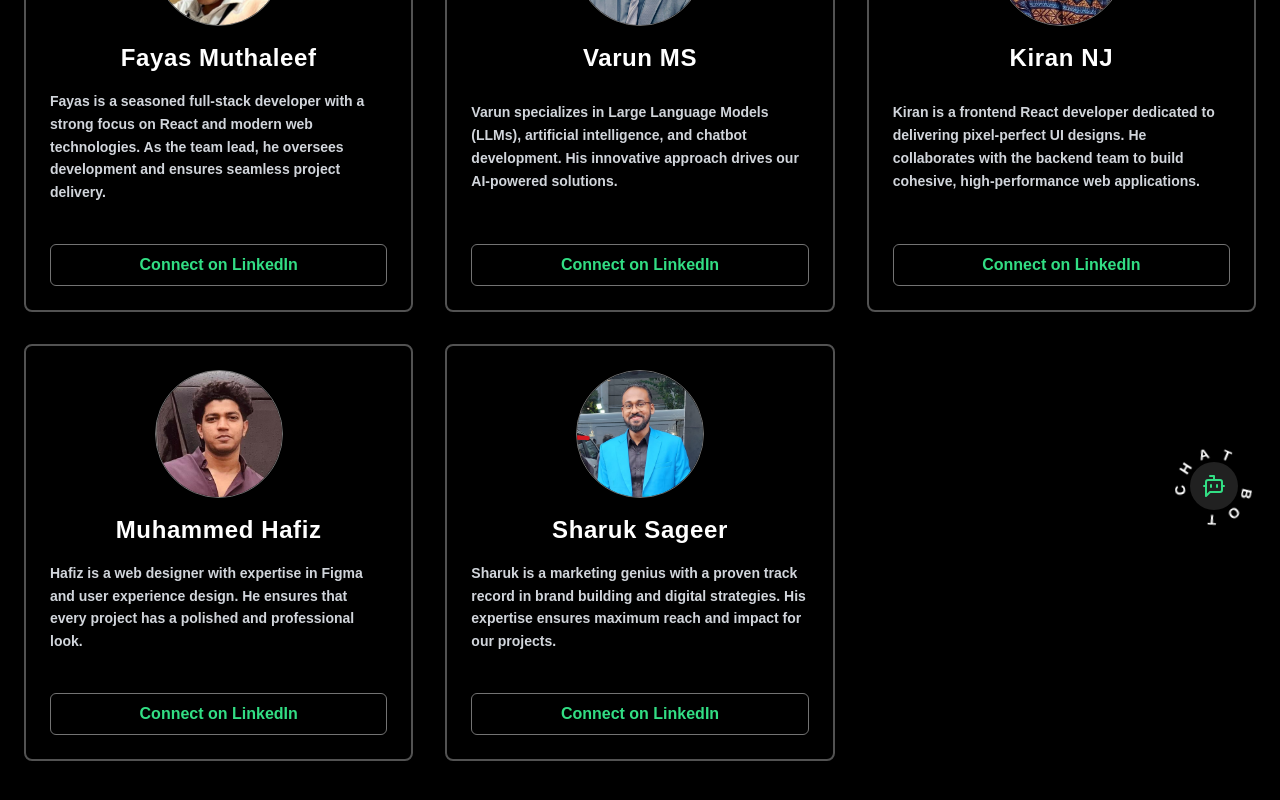
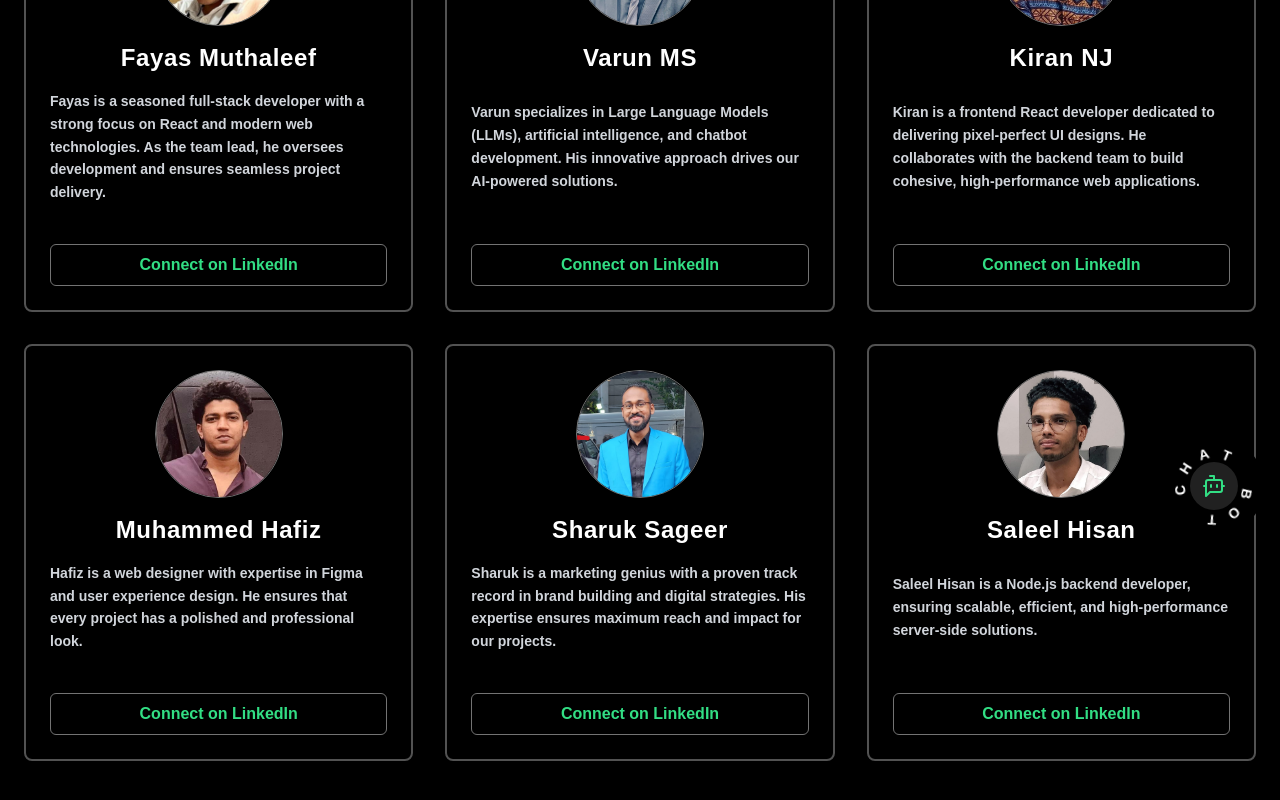
Before and after one commit to fayasPA/cyfletech, a React (Vite) app: page /team in a window 1280 px wide. Shown: the part 248-1048 px from the top of the page. Built offline with nearby package versions, Linux system fonts and the light colour scheme; a web font is replaced by a local one.

Commit message:
updated latest team member

```diff
--- a/src/assets/js/data.js
+++ b/src/assets/js/data.js
@@ -11,6 +11,7 @@ import Hafiz from '../../assets/images/hafiz.jpeg'
 import Fayas from '../../assets/images/dp.jpg'
 import Varun from '../../assets/images/varun.jpeg'
 import Sharuk from '../../assets/images/sharuk.jpeg'
+import Saleel from '../../assets/images/saleel.jpeg'
 import { Code, Zap, Monitor, Gauge, BarChart3, Layout } from 'lucide-react';
 
 import { FaGithub, FaLinkedinIn, FaInstagram, FaYoutube, FaLaptopCode, FaBriefcase, FaWhatsapp } from "react-icons/fa";
@@ -304,7 +305,14 @@ export const servicesData = [
         picture: Sharuk,  // Replace with correct image path
         bio: "Sharuk is a marketing genius with a proven track record in brand building and digital strategies. His expertise ensures maximum reach and impact for our projects.",
         linkedIn: "https://www.linkedin.com/in/sharuk-m-s-5409272a8", // Add actual LinkedIn link if available
-    }
+    },
+    {
+      id: 6,
+      name: "Saleel Hisan",
+      picture: Saleel,  // Replace with correct image path
+      bio: "Saleel Hisan is a Node.js backend developer, ensuring scalable, efficient, and high-performance server-side solutions.",
+      linkedIn: "https://www.linkedin.com/in/saleelhisan/", // Add actual LinkedIn link if available
+  }
 ];
 
 
```
Also changed, not shown: src/assets/images/saleel.jpeg (added), src/assets/images/saleel2.jpeg (added).
